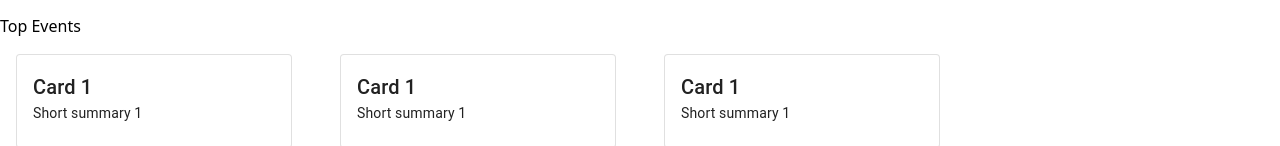
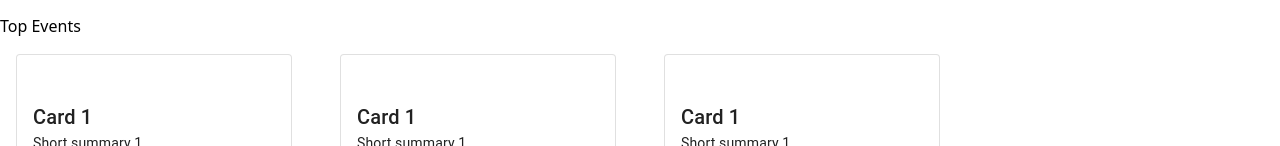
Before and after one commit to mafindijr/easy-ticketing-app, a React (Vite) app: page / in a window 1280 px wide. Shown: the part 654-800 px from the top of the page. Built offline with nearby package versions, Linux system fonts and the light colour scheme.

Commit message:
style: give some padding to the card

```diff
--- a/src/components/Cards.jsx
+++ b/src/components/Cards.jsx
@@ -9,7 +9,7 @@ export default function DetailCard({ title, summary, details }) {
 
   return (
     <>
-      <Card variant="outlined" onClick={handleOpen} style={{ cursor: 'pointer', margin: '1rem' }}>
+      <Card variant="outlined" onClick={handleOpen} style={{ cursor: 'pointer', margin: '1rem', padding: '30px 0px' }}>
         <CardContent>
           <Typography variant="h6">{title}</Typography>
           <Typography variant="body2">{summary}</Typography>
```
